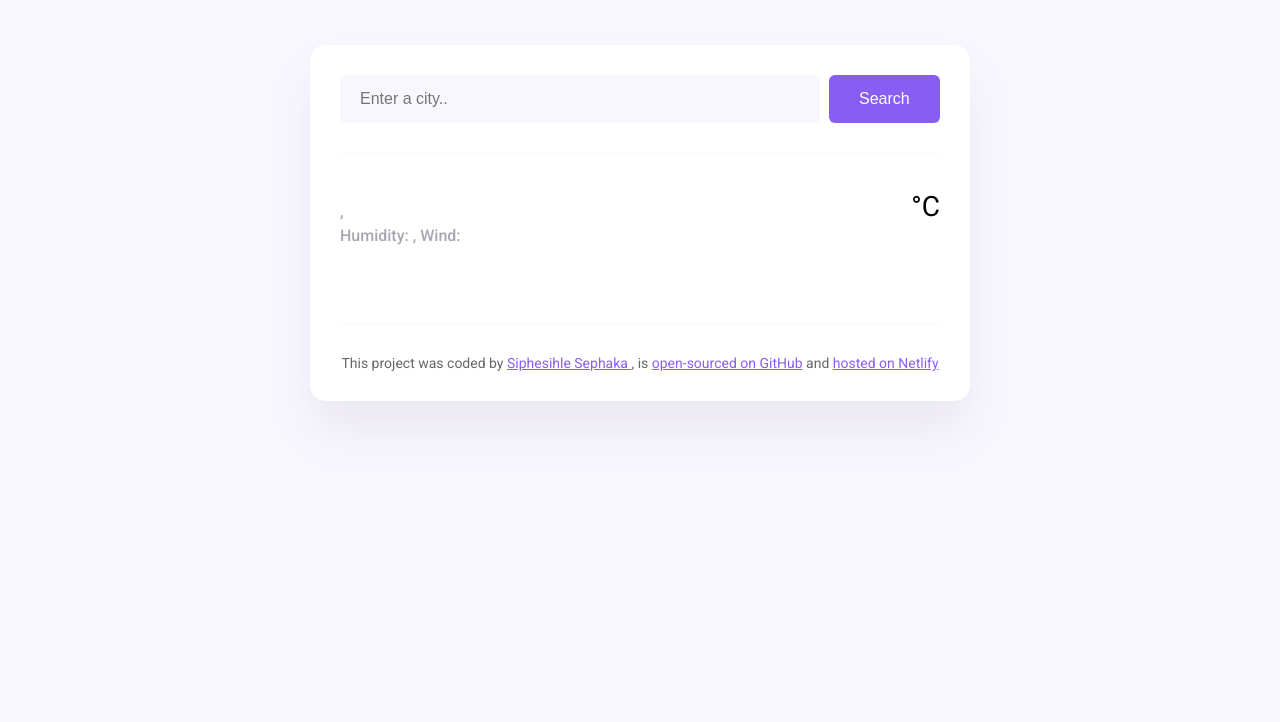
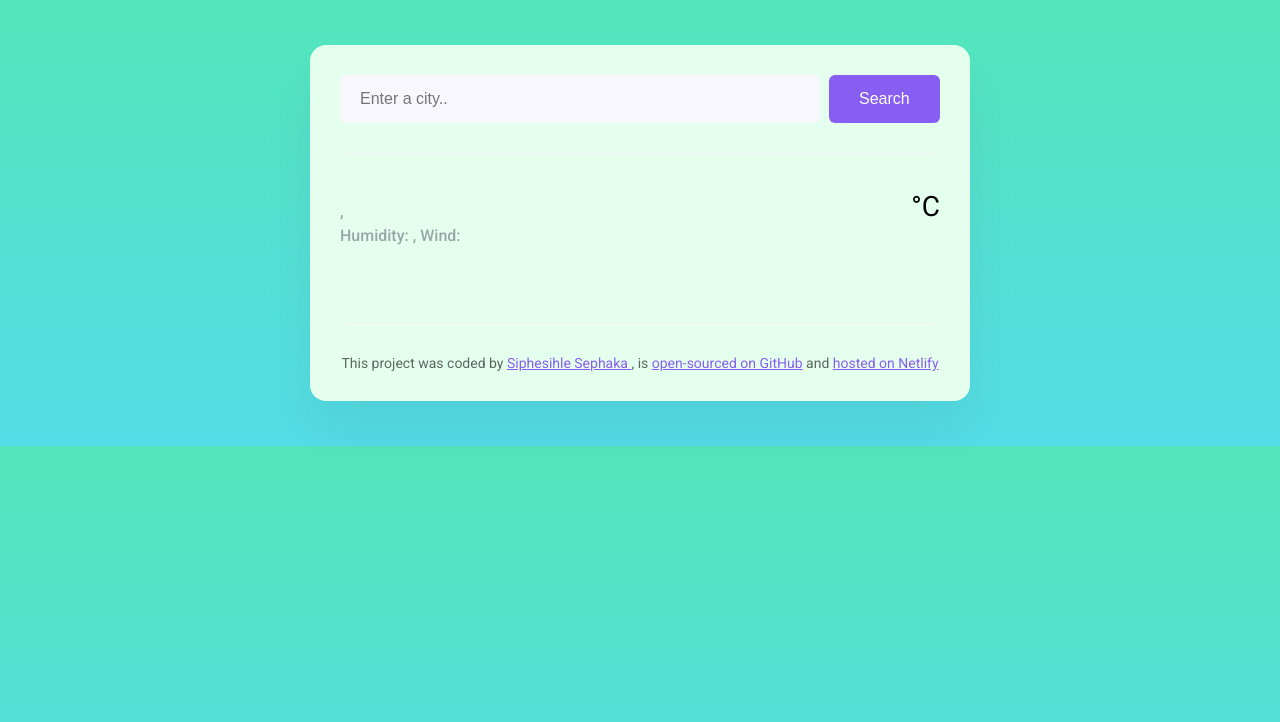
Before and after one commit to SiphesihleSephaka/AdvanceWeather, a plain HTML site: page index.html in a window 1280 px wide. Drawn offline with nearby package versions, Linux system fonts and the light colour scheme; no server answers.

Commit message:
designed the background

```diff
--- a/index.css
+++ b/index.css
@@ -1,5 +1,5 @@
 body {
-  background-color: #f9f7fe;
+  background-image: linear-gradient(to top, #53dde7 0%, #53e6ba 100%);
   font-family: "Roboto", sans-serif;
 }
 
@@ -8,7 +8,7 @@ a {
 }
 
 .weather-app {
-  background: white;
+  background: rgb(229, 255, 239);
   max-width: 600px;
   margin: 45px auto;
   box-shadow: 0 30px 50px rgba(65, 50, 100, 0.08);
```
